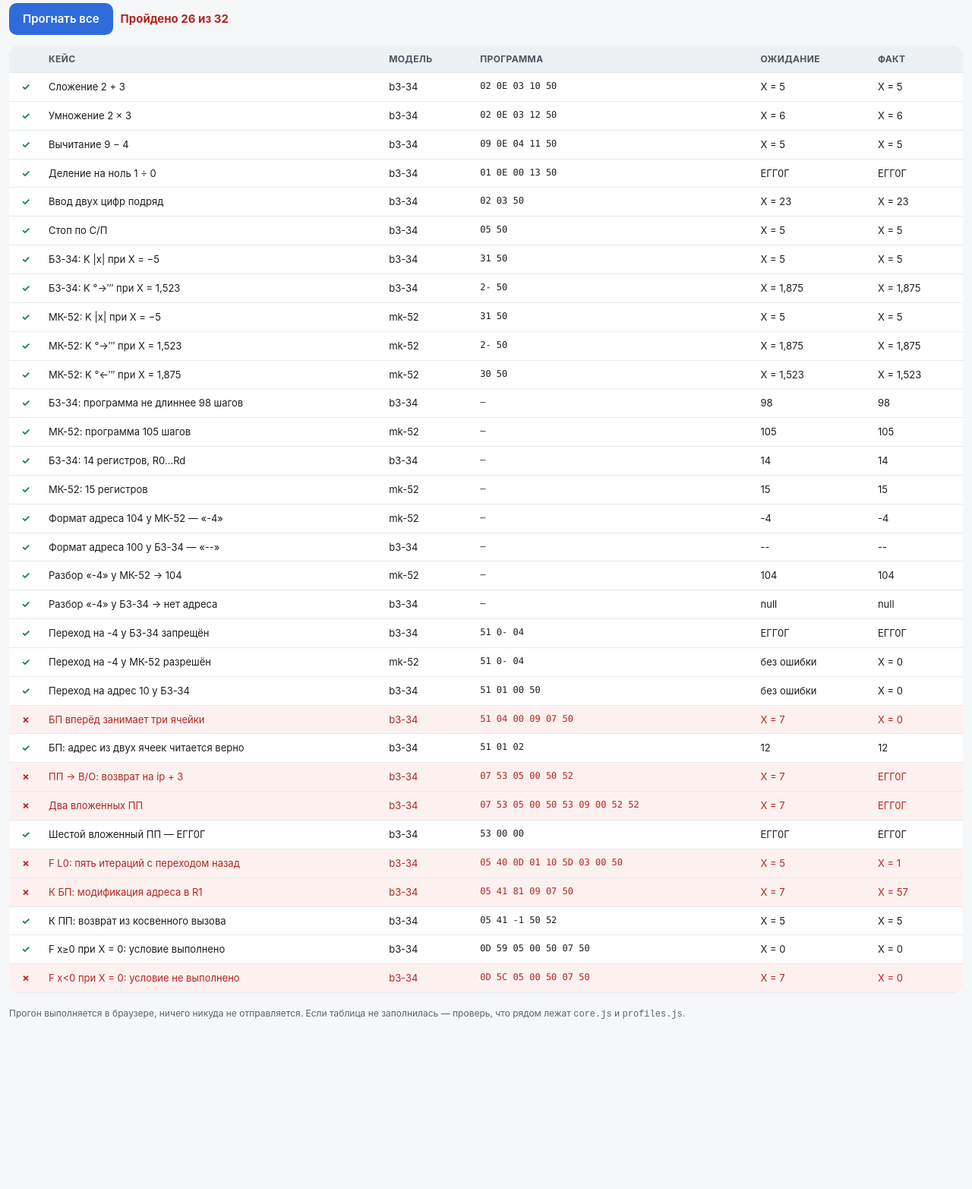
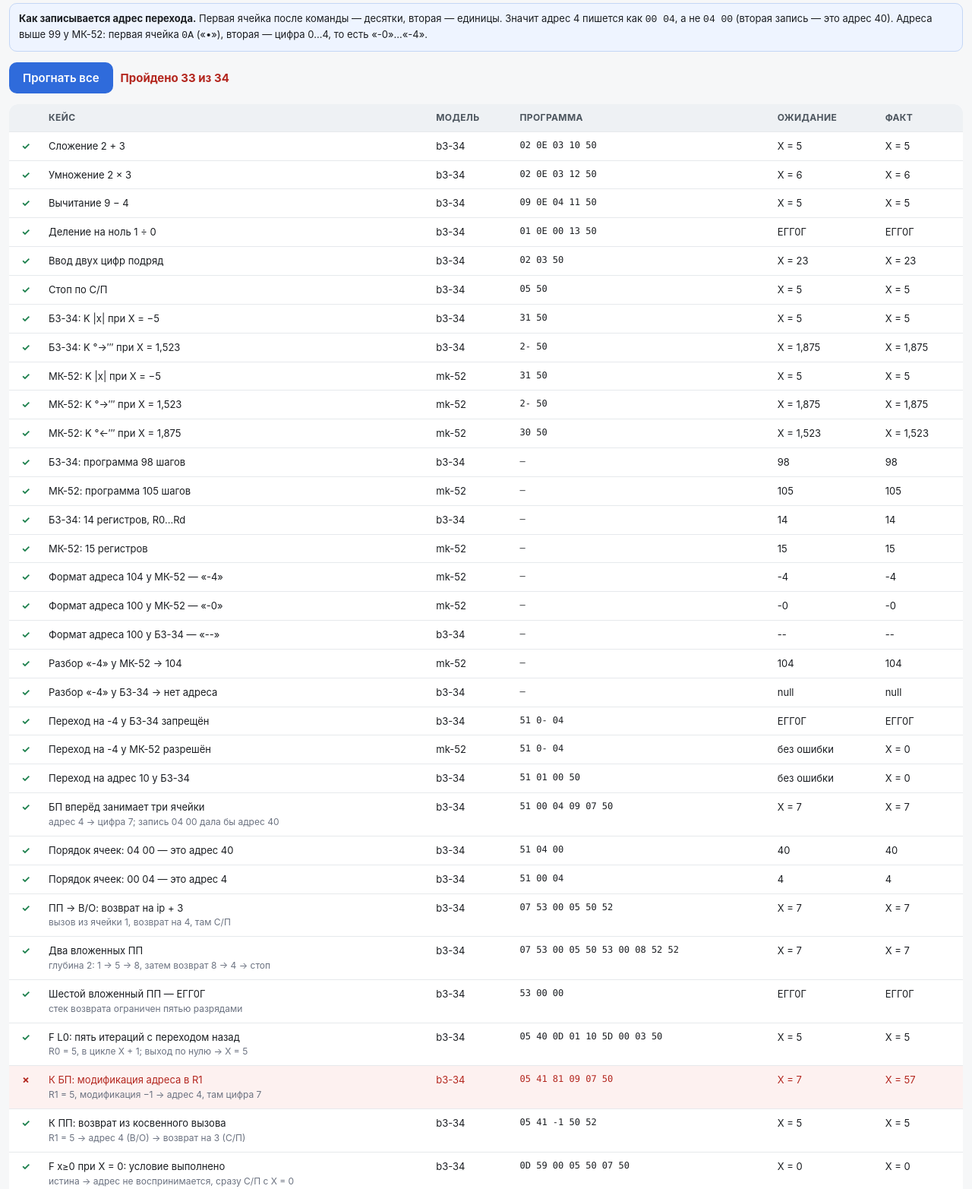
Before and after one commit to greagre/pmk52, a plain HTML site: page tests.html in a window 1280 px wide. Shown: the part 75-1640 px from the top of the page at 76% size. Before the commit the page ends 1459 px from the top, so only its background shows below. Drawn offline with Linux system fonts and the light colour scheme.

Commit message:
tests.html: адрес перехода — десятки, затем единицы; исправлены 5 кейсов переходов, добавлены фиксаторы порядка ячеек

```diff
--- a/tests.html
+++ b/tests.html
@@ -16,6 +16,7 @@
   .ok { color:#1a7f4b; }
   .bad { color:#b3261e; }
   .warn { background:#fff3cd; border:1px solid #e0c068; border-radius:10px; padding:10px 12px; margin:0 0 14px; font-size:13px; }
+  .hintbox { background:#eef4ff; border:1px solid #c4d6f5; border-radius:10px; padding:10px 12px; margin:0 0 14px; font-size:13px; }
   table { width:100%; border-collapse:collapse; background:#fff; border-radius:12px; overflow:hidden; font-size:13px; }
   th, td { text-align:left; padding:9px 8px; border-bottom:1px solid #e6e9ec; vertical-align:top; }
   th { background:#eef1f4; font-size:12px; text-transform:uppercase; letter-spacing:.03em; color:#4c555e; }
@@ -31,6 +32,12 @@
 
 <div id="stale"></div>
 
+<div class="hintbox">
+  <b>Как записывается адрес перехода.</b> Первая ячейка после команды — десятки, вторая — единицы.
+  Значит адрес 4 пишется как <span style="font-family:ui-monospace,monospace">00 04</span>, а не <span style="font-family:ui-monospace,monospace">04 00</span>
+  (вторая запись — это адрес 40). Адреса выше 99 у МК-52: первая ячейка <span style="font-family:ui-monospace,monospace">0A</span> («•»), вторая — цифра 0…4, то есть «-0»…«-4».
+</div>
+
 <div class="bar">
   <button id="run">Прогнать все</button>
   <span class="sum" id="sum"></span>
@@ -45,8 +52,8 @@
 
 <p class="note">Прогон выполняется в браузере, ничего никуда не отправляется. Если таблица не заполнилась — проверь, что рядом лежат <code>core.js</code> и <code>profiles.js</code>.</p>
 
-<script src="profiles.js?v=6"></script>
-<script src="core.js?v=6"></script>
+<script src="profiles.js?v=7"></script>
+<script src="core.js?v=7"></script>
 <script>
 (function () {
   'use strict';
@@ -80,7 +87,6 @@
     return all[name] || null;
   }
 
-  // Статическая проверка: не загрузилась ли старая копия файлов из кэша.
   function checkFresh() {
     var bad = [];
     if (!window.MKCore || !window.MKProfiles) {
@@ -92,8 +98,10 @@
     if (typeof MKProfiles.formatAddr === 'function') {
       var a = MKProfiles.formatAddr(104, 'mk-52');
       if (a !== '-4') bad.push('formatAddr(104, mk-52) = "' + a + '", ожидалось "-4"');
+      var a0 = MKProfiles.formatAddr(100, 'mk-52');
+      if (a0 !== '-0') bad.push('formatAddr(100, mk-52) = "' + a0 + '", ожидалось "-0"');
       var b = MKProfiles.formatAddr(100, 'b3-34');
-      if (b !== '--') bad.push('formatAddr(100, b3-34) = "' + b + '", ожидалось "--" (выше 99 у линии 34 адресов нет)');
+      if (b !== '--') bad.push('formatAddr(100, b3-34) = "' + b + '", ожидалось "--"');
     }
     if (typeof MKProfiles.parseAddr === 'function') {
       var c = MKProfiles.parseAddr('-4', 'mk-52');
@@ -108,173 +116,101 @@
   }
 
   var cases = [
+    /* ---- арифметика и ввод ---- */
+    { name: 'Сложение 2 + 3', model: 'b3-34', prog: [0x02, 0x0E, 0x03, 0x10, 0x50], expect: { x: 5 } },
+    { name: 'Умножение 2 × 3', model: 'b3-34', prog: [0x02, 0x0E, 0x03, 0x12, 0x50], expect: { x: 6 } },
+    { name: 'Вычитание 9 − 4', model: 'b3-34', prog: [0x09, 0x0E, 0x04, 0x11, 0x50], expect: { x: 5 } },
+    { name: 'Деление на ноль 1 ÷ 0', model: 'b3-34', prog: [0x01, 0x0E, 0x00, 0x13, 0x50], expect: { err: true } },
+    { name: 'Ввод двух цифр подряд', model: 'b3-34', prog: [0x02, 0x03, 0x50], expect: { x: 23 } },
+    { name: 'Стоп по С/П', model: 'b3-34', prog: [0x05, 0x50], expect: { x: 5 } },
+
+    /* ---- K-функции ---- */
+    { name: 'Б3-34: K |x| при X = −5', model: 'b3-34', prog: [0x31, 0x50], x: -5, expect: { x: 5 } },
+    { name: 'Б3-34: K °→′″ при X = 1,523', model: 'b3-34', prog: [0x2A, 0x50], x: 1.523, expect: { x: 1.875 } },
+    { name: 'МК-52: K |x| при X = −5', model: 'mk-52', prog: [0x31, 0x50], x: -5, expect: { x: 5 } },
+    { name: 'МК-52: K °→′″ при X = 1,523', model: 'mk-52', prog: [0x2A, 0x50], x: 1.523, expect: { x: 1.875 } },
+    { name: 'МК-52: K °←′″ при X = 1,875', model: 'mk-52', prog: [0x30, 0x50], x: 1.875, expect: { x: 1.523 } },
+
+    /* ---- пределы моделей ---- */
+    { name: 'Б3-34: программа 98 шагов', model: 'b3-34', meta: 'progLen', expect: { value: 98 } },
+    { name: 'МК-52: программа 105 шагов', model: 'mk-52', meta: 'progLen', expect: { value: 105 } },
+    { name: 'Б3-34: 14 регистров, R0…Rd', model: 'b3-34', meta: 'regCount', expect: { value: 14 } },
+    { name: 'МК-52: 15 регистров', model: 'mk-52', meta: 'regCount', expect: { value: 15 } },
+
+    /* ---- адреса ---- */
+    { name: 'Формат адреса 104 у МК-52 — «-4»', model: 'mk-52', meta: 'addr104', expect: { value: '-4' } },
+    { name: 'Формат адреса 100 у МК-52 — «-0»', model: 'mk-52', meta: 'addr100', expect: { value: '-0' } },
+    { name: 'Формат адреса 100 у Б3-34 — «--»', model: 'b3-34', meta: 'addr100', expect: { value: '--' } },
+    { name: 'Разбор «-4» у МК-52 → 104', model: 'mk-52', meta: 'parse', expect: { value: 104 } },
+    { name: 'Разбор «-4» у Б3-34 → нет адреса', model: 'b3-34', meta: 'parse', expect: { value: null } },
+
+    /* ---- пределы адресов в переходах ---- */
+    { name: 'Переход на -4 у Б3-34 запрещён', model: 'b3-34', prog: [0x51, 0x0A, 0x04], expect: { err: true } },
+    { name: 'Переход на -4 у МК-52 разрешён', model: 'mk-52', prog: [0x51, 0x0A, 0x04], expect: { err: false } },
+    { name: 'Переход на адрес 10 у Б3-34', model: 'b3-34', prog: [0x51, 0x01, 0x00, 0x50], expect: { err: false } },
+
+    /* ---- переходы и подпрограммы ---- */
     {
-      name: 'Сложение 2 + 3', model: 'b3-34', prog: [0x02, 0x0E, 0x03, 0x10, 0x50],
-      expect: { x: 5 }
-    },
-    {
-      name: 'Умножение 2 × 3', model: 'b3-34', prog: [0x02, 0x0E, 0x03, 0x12, 0x50],
-      expect: { x: 6 }
-    },
-    {
-      name: 'Вычитание 9 − 4', model: 'b3-34', prog: [0x09, 0x0E, 0x04, 0x11, 0x50],
-      expect: { x: 5 }
-    },
-    {
-      name: 'Деление на ноль 1 ÷ 0', model: 'b3-34', prog: [0x01, 0x0E, 0x00, 0x13, 0x50],
-      expect: { err: true }
-    },
-    {
-      name: 'Ввод двух цифр подряд', model: 'b3-34', prog: [0x02, 0x03, 0x50],
-      expect: { x: 23 }
-    },
-    {
-      name: 'Стоп по С/П', model: 'b3-34', prog: [0x05, 0x50],
-      expect: { x: 5 }
-    },
-
-    // K-функции есть у всей линии 34: и у Б3-34, и у МК-52.
-    {
-      name: 'Б3-34: K |x| при X = −5', model: 'b3-34', prog: [0x31, 0x50], x: -5,
-      expect: { x: 5 }
-    },
-    {
-      name: 'Б3-34: K °→′″ при X = 1,523', model: 'b3-34', prog: [0x2A, 0x50], x: 1.523,
-      expect: { x: 1.875 }
-    },
-    {
-      name: 'МК-52: K |x| при X = −5', model: 'mk-52', prog: [0x31, 0x50], x: -5,
-      expect: { x: 5 }
-    },
-    {
-      name: 'МК-52: K °→′″ при X = 1,523', model: 'mk-52', prog: [0x2A, 0x50], x: 1.523,
-      expect: { x: 1.875 }
-    },
-    {
-      name: 'МК-52: K °←′″ при X = 1,875', model: 'mk-52', prog: [0x30, 0x50], x: 1.875,
-      expect: { x: 1.523 }
-    },
-
-    // Пределы моделей
-    {
-      name: 'Б3-34: программа не длиннее 98 шагов', model: 'b3-34', meta: 'progLen',
-      expect: { meta: true, value: 98 }
-    },
-    {
-      name: 'МК-52: программа 105 шагов', model: 'mk-52', meta: 'progLen',
-      expect: { meta: true, value: 105 }
-    },
-    {
-      name: 'Б3-34: 14 регистров, R0…Rd', model: 'b3-34', meta: 'regCount',
-      expect: { meta: true, value: 14 }
-    },
-    {
-      name: 'МК-52: 15 регистров', model: 'mk-52', meta: 'regCount',
-      expect: { meta: true, value: 15 }
-    },
-
-    // Адреса
-    {
-      name: 'Формат адреса 104 у МК-52 — «-4»', model: 'mk-52', meta: 'addr104',
-      expect: { meta: true, value: '-4' }
-    },
-    {
-      name: 'Формат адреса 100 у Б3-34 — «--»', model: 'b3-34', meta: 'addr100',
-      expect: { meta: true, value: '--' }
-    },
-    {
-      name: 'Разбор «-4» у МК-52 → 104', model: 'mk-52', meta: 'parse',
-      expect: { meta: true, value: 104 }
-    },
-    {
-      name: 'Разбор «-4» у Б3-34 → нет адреса', model: 'b3-34', meta: 'parse',
-      expect: { meta: true, value: null }
-    },
-
-    // Переходы: пределы адресов
-    {
-      name: 'Переход на -4 у Б3-34 запрещён', model: 'b3-34', prog: [0x51, 0x0A, 0x04],
-      expect: { err: true }
-    },
-    {
-      name: 'Переход на -4 у МК-52 разрешён', model: 'mk-52', prog: [0x51, 0x0A, 0x04],
-      expect: { err: false }
-    },
-    {
-      name: 'Переход на адрес 10 у Б3-34', model: 'b3-34', prog: [0x51, 0x01, 0x00, 0x50],
-      expect: { err: false }
-    },
-
-    // ---- Переходы и подпрограммы ----
-    {
-      name: 'БП вперёд занимает три ячейки',
-      model: 'b3-34',
-      prog: [0x51, 0x04, 0x00, 0x09, 0x07, 0x50],
-      about: 'адрес 4 → цифра 7; при чтении из двух ячеек было бы «97»',
+      name: 'БП вперёд занимает три ячейки', model: 'b3-34',
+      prog: [0x51, 0x00, 0x04, 0x09, 0x07, 0x50],
+      about: 'адрес 4 → цифра 7; запись 04 00 дала бы адрес 40',
       expect: { x: 7 }
     },
     {
-      name: 'БП: адрес из двух ячеек читается верно',
-      model: 'b3-34',
-      prog: [0x51, 0x01, 0x02],
-      api: 'jumpAddr',
-      at: 0,
-      about: 'jumpAddr(0) должен вернуть 12',
-      expect: { text: '12' }
+      name: 'Порядок ячеек: 04 00 — это адрес 40', model: 'b3-34',
+      prog: [0x51, 0x04, 0x00], api: 'jumpAddr', at: 0,
+      expect: { text: '40' }
     },
     {
-      name: 'ПП → В/О: возврат на ip + 3',
-      model: 'b3-34',
-      prog: [0x07, 0x53, 0x05, 0x00, 0x50, 0x52],
+      name: 'Порядок ячеек: 00 04 — это адрес 4', model: 'b3-34',
+      prog: [0x51, 0x00, 0x04], api: 'jumpAddr', at: 0,
+      expect: { text: '4' }
+    },
+    {
+      name: 'ПП → В/О: возврат на ip + 3', model: 'b3-34',
+      prog: [0x07, 0x53, 0x00, 0x05, 0x50, 0x52],
       about: 'вызов из ячейки 1, возврат на 4, там С/П',
       expect: { x: 7 }
     },
     {
-      name: 'Два вложенных ПП',
-      model: 'b3-34',
-      prog: [0x07, 0x53, 0x05, 0x00, 0x50, 0x53, 0x09, 0x00, 0x52, 0x52],
-      about: 'глубина 2: 1 → 5 → 9, затем 8 → 4 → стоп',
+      name: 'Два вложенных ПП', model: 'b3-34',
+      prog: [0x07, 0x53, 0x00, 0x05, 0x50, 0x53, 0x00, 0x08, 0x52, 0x52],
+      about: 'глубина 2: 1 → 5 → 8, затем возврат 8 → 4 → стоп',
       expect: { x: 7 }
     },
     {
-      name: 'Шестой вложенный ПП — ЕГГ0Г',
-      model: 'b3-34',
+      name: 'Шестой вложенный ПП — ЕГГ0Г', model: 'b3-34',
       prog: [0x53, 0x00, 0x00],
       about: 'стек возврата ограничен пятью разрядами',
       expect: { err: true }
     },
     {
-      name: 'F L0: пять итераций с переходом назад',
-      model: 'b3-34',
-      prog: [0x05, 0x40, 0x0D, 0x01, 0x10, 0x5D, 0x03, 0x00, 0x50],
+      name: 'F L0: пять итераций с переходом назад', model: 'b3-34',
+      prog: [0x05, 0x40, 0x0D, 0x01, 0x10, 0x5D, 0x00, 0x03, 0x50],
       about: 'R0 = 5, в цикле X + 1; выход по нулю → X = 5',
       expect: { x: 5 }
     },
     {
-      name: 'К БП: модификация адреса в R1',
-      model: 'b3-34',
+      name: 'К БП: модификация адреса в R1', model: 'b3-34',
       prog: [0x05, 0x41, 0x81, 0x09, 0x07, 0x50],
       about: 'R1 = 5, модификация −1 → адрес 4, там цифра 7',
       expect: { x: 7 }
     },
     {
-      name: 'К ПП: возврат из косвенного вызова',
-      model: 'b3-34',
+      name: 'К ПП: возврат из косвенного вызова', model: 'b3-34',
       prog: [0x05, 0x41, 0xA1, 0x50, 0x52],
       about: 'R1 = 5 → адрес 4 (В/О) → возврат на 3 (С/П)',
       expect: { x: 5 }
     },
     {
-      name: 'F x≥0 при X = 0: условие выполнено',
-      model: 'b3-34',
-      prog: [0x0D, 0x59, 0x05, 0x00, 0x50, 0x07, 0x50],
+      name: 'F x≥0 при X = 0: условие выполнено', model: 'b3-34',
+      prog: [0x0D, 0x59, 0x00, 0x05, 0x50, 0x07, 0x50],
       about: 'истина → адрес не воспринимается, сразу С/П с X = 0',
       expect: { x: 0 }
     },
     {
-      name: 'F x<0 при X = 0: условие не выполнено',
-      model: 'b3-34',
-      prog: [0x0D, 0x5C, 0x05, 0x00, 0x50, 0x07, 0x50],
+      name: 'F x<0 при X = 0: условие не выполнено', model: 'b3-34',
+      prog: [0x0D, 0x5C, 0x00, 0x05, 0x50, 0x07, 0x50],
       about: 'ложь → переход на 5, там цифра 7',
       expect: { x: 7 }
     }
@@ -293,16 +229,16 @@
         return { text: 'сбой: ' + e.message, err: true };
       }
       var a = ctj.jumpAddr(c.at || 0);
-      return { text: String(a), raw: a, meta: true };
+      return { text: String(a), raw: a };
     }
 
-    if (c.meta === 'progLen') return { text: p.progLen, meta: true };
-    if (c.meta === 'regCount') return { text: p.regCount, meta: true };
-    if (c.meta === 'addr104') return { text: MKProfiles.formatAddr(104, c.model), meta: true };
-    if (c.meta === 'addr100') return { text: MKProfiles.formatAddr(100, c.model), meta: true };
+    if (c.meta === 'progLen') return { text: p.progLen };
+    if (c.meta === 'regCount') return { text: p.regCount };
+    if (c.meta === 'addr104') return { text: MKProfiles.formatAddr(104, c.model) };
+    if (c.meta === 'addr100') return { text: MKProfiles.formatAddr(100, c.model) };
     if (c.meta === 'parse') {
       var v = MKProfiles.parseAddr('-4', c.model);
-      return { text: (v === null ? 'null' : v), meta: true, raw: v };
+      return { text: (v === null ? 'null' : String(v)), raw: v };
     }
 
     var ct;
@@ -323,11 +259,10 @@
   function passes(c, got) {
     var e = c.expect;
     if (e.text !== undefined) return String(got.text) === String(e.text);
-    if (e.meta) {
+    if (c.meta) {
       if (c.meta === 'parse') {
-        var want = (e.value === null ? null : e.value);
-        var have = (got.raw === undefined ? got.text : got.raw);
-        return String(want) === String(have);
+        var want = (e.value === null ? 'null' : String(e.value));
+        return want === String(got.text);
       }
       return String(got.text) === String(e.value);
     }
@@ -340,7 +275,7 @@
   function expectText(c) {
     var e = c.expect;
     if (e.text !== undefined) return e.text;
-    if (e.meta) return (e.value === null ? 'null' : String(e.value));
+    if (c.meta) return (e.value === null ? 'null' : String(e.value));
     if (e.err === true) return 'ЕГГ0Г';
     if (e.err === false) return 'без ошибки';
     if (e.x !== undefined) return 'X = ' + fmt(e.x);
@@ -361,7 +296,7 @@
       if (!ok) tr.className = 'bad';
       tr.innerHTML =
         '<td class="mark ' + (ok ? 'ok' : 'bad') + '">' + (ok ? '✓' : '✗') + '</td>' +
-        '<td>' + c.name + '</td>' +
+        '<td>' + c.name + (c.about ? '<br><span style="color:#6b7280;font-size:12px">' + c.about + '</span>' : '') + '</td>' +
         '<td>' + c.model + '</td>' +
         '<td class="mono">' + (c.prog && c.prog.length ? codeStr(c.prog) : '—') + '</td>' +
         '<td>' + expectText(c) + '</td>' +
```
